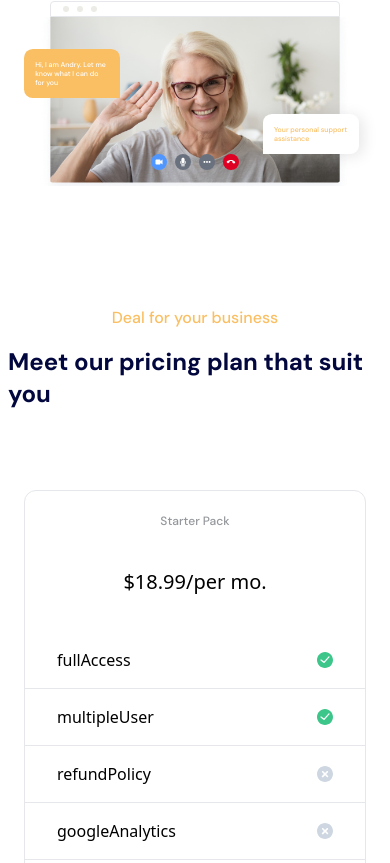
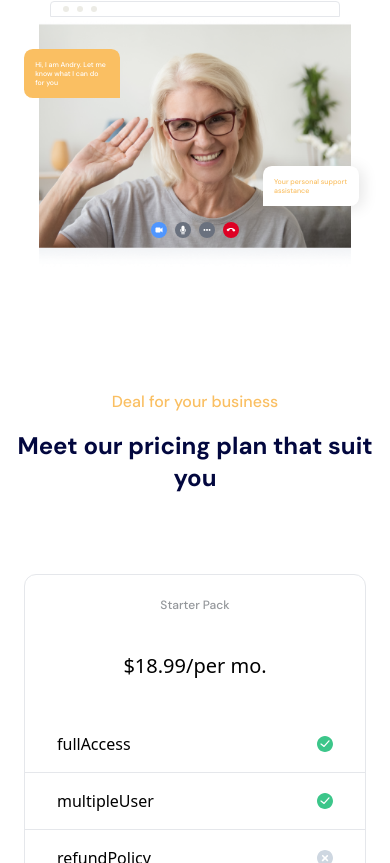
Before and after one commit to mikechibuzor/startup-landing-page, a Vue app: page / in a window 390 px wide. Shown: the part 2421-3284 px from the top of the page. Built offline with nearby package versions, Linux system fonts and the light colour scheme.

Commit message:
clean up

```diff
--- a/src/components/fourth-viewport/FourthViewport.vue
+++ b/src/components/fourth-viewport/FourthViewport.vue
@@ -2,10 +2,12 @@
   <div id="pricing" class="wrapper viewport md:px-12 py-20 mt-10 px-2 xl:px-32">
     <!-- up -->
     <div class="up flex flex-col items-center justify-center">
-      <p class="font-medium font-dm-sans text-primary-yellow">
+      <p class="font-medium font-dm-sans text-center text-primary-yellow">
         Deal for your business
       </p>
-      <h2 class="font-bold text-2xl text-primary-blue font-dm-sans mt-4">
+      <h2
+        class="font-bold text-2xl text-center text-primary-blue font-dm-sans mt-4"
+      >
         Meet our pricing plan that suit you
       </h2>
     </div>
--- a/src/components/seventh-viewport/SeventhViewport.vue
+++ b/src/components/seventh-viewport/SeventhViewport.vue
@@ -30,9 +30,19 @@ export default {
             "We make it easy to move to CometNine. Simply contact us and we'll move your hosting account from any other provider, regardless of the control panel. If at anytime your website is down for more than 0.1% result",
         },
         {
+          question: "What are some tips when choosing a name?",
+          answer:
+            "Get your website tests delivered at the home collect a sample from management news. Get your blood tests delivered at the home collect a sample from management news. Get your blood tests delivered at the home collect a sample from management news.",
+        },
+        {
           question: "What if I need help choosing the right domain?",
           answer:
             "Create a hub for cross-functional work that also works with all your other tools. Centralize and standardize communication with Miro. All premium functional are included here with updates.",
+        },
+        {
+          question: "Can I upgrade or downgrade my web hosting plan",
+          answer:
+            "The pricing made me a little hesitant at first but I have been pleasantly surprised by the level of care given by CometNine.",
         },
         {
           question: "What is in InMotion Hosting’s uptime rate?",
@@ -40,24 +50,14 @@ export default {
             "Designed with beginners in mind and packed with advanced features developers will love. Start with a quick and simple install",
         },
         {
+          question: "How do I upgrade the storage capacity of my hosting plan?",
+          answer:
+            "Stop your viewers from getting distracted. Publish videos to your own Channel and rest easy knowing viewers won’t be annoyed by ads or pulled down a rabbit hole of unrelated videos.",
+        },
+        {
           question: "Learn from community on Brandwagon",
           answer:
             "Brian Halligan knows that you need more than a great product to have a great brand. Hear his thoughts & score a peek at our wagon.",
-        },
-        {
-          question: "What are some tips when choosing a name?",
-          answer:
-            "Get your website tests delivered at the home collect a sample from management news. Get your blood tests delivered at the home collect a sample from management news. Get your blood tests delivered at the home collect a sample from management news.",
-        },
-        {
-          question: "Can I upgrade or downgrade my web hosting plan",
-          answer:
-            "The pricing made me a little hesitant at first but I have been pleasantly surprised by the level of care given by CometNine.",
-        },
-        {
-          question: "How do I upgrade the storage capacity of my hosting plan?",
-          answer:
-            "Stop your viewers from getting distracted. Publish videos to your own Channel and rest easy knowing viewers won’t be annoyed by ads or pulled down a rabbit hole of unrelated videos.",
         },
       ],
     };
--- a/src/components/seventh-viewport/single-faq/SingleFaq.vue
+++ b/src/components/seventh-viewport/single-faq/SingleFaq.vue
@@ -1,10 +1,10 @@
 <template>
   <div class="px-4 md:px-0 single-faq">
-    <h2 class="g:ltext-lg font-medium text-primary-blue mb-6">
+    <h2 class="lg:text-lg font-medium text-primary-blue mb-6">
       {{ faqObject.question }}
     </h2>
     <p
-      class="leading-loose text-sm lg:text-base w-11/12 lg:w-10/12 border-b-2 border-black pb-10"
+      class="leading-relaxed text-sm lg:text-base lg:leading-relaxed text-justify w-11/12 lg:w-10/12 border-b-2 border-black pb-10"
     >
       {{ faqObject.answer }}
     </p>
@@ -24,4 +24,8 @@ export default {
 };
 </script>
 
-<style></style>
+<style scoped>
+p {
+  line-height: 2;
+}
+</style>
--- a/src/components/video-call/VideoCall.vue
+++ b/src/components/video-call/VideoCall.vue
@@ -18,10 +18,10 @@
       </div>
       <!-- video call screen -->
       <div
-        class="video-call flex items-end justify-center w-full custom-breakpoint:h-height60 lg:h-height60 xl:h-height70 h-height20 md:h-height40"
+        class="video-call flex items-end justify-center w-full custom-breakpoint:h-height60 lg:h-height60 xl:h-height70 h-height30 md:h-height40"
       >
         <!-- video call icons -->
-        <div class="icons flex gap-2 lg:gap-4 mb-4 md:mb-12 lg:mb-16 xl:mb-12">
+        <div class="icons flex gap-2 lg:gap-4 mb-8 md:mb-12 lg:mb-16 xl:mb-12">
           <span class="vid-call">
             <svg
               class="lg:h-12 md:h-8 md:w-8 h-4 w-4 lg:w-12"
@@ -178,7 +178,7 @@ export default {
     display: none;
   }
   .chat-two {
-    bottom: 2rem;
+    bottom: 4rem;
     padding: 0.7rem;
     width: 6rem;
     font-size: 7px;
```
